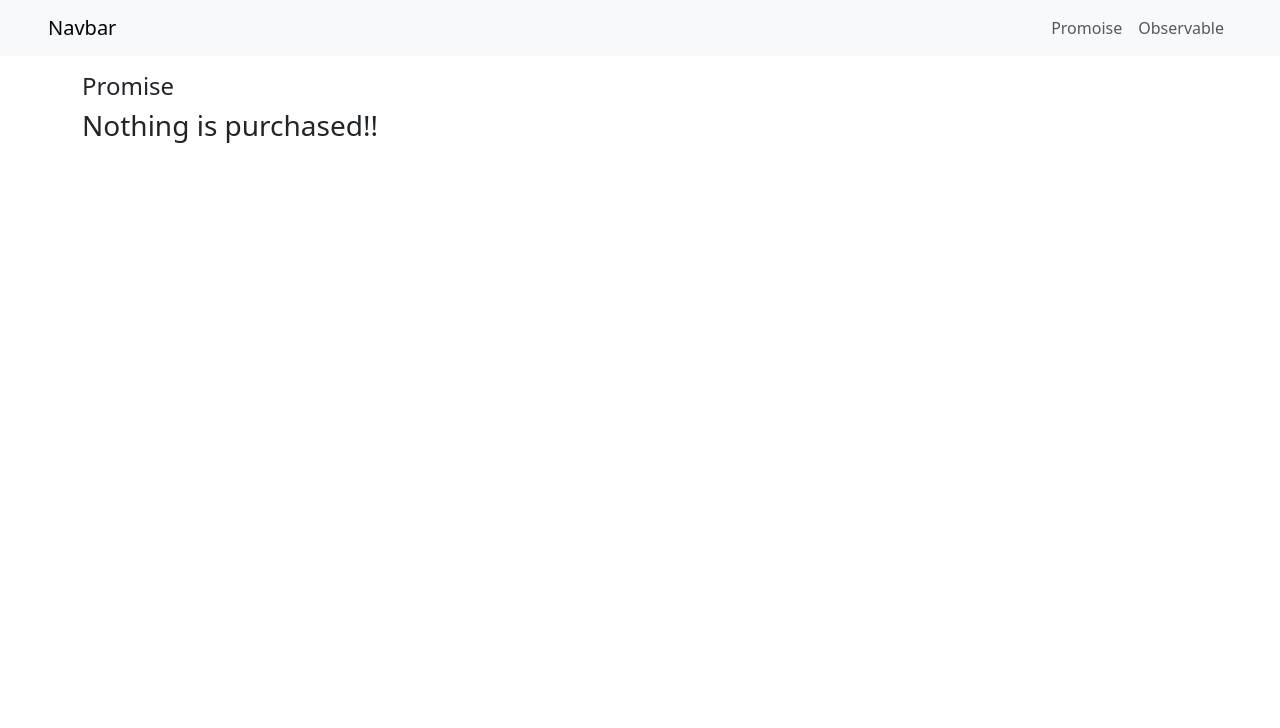
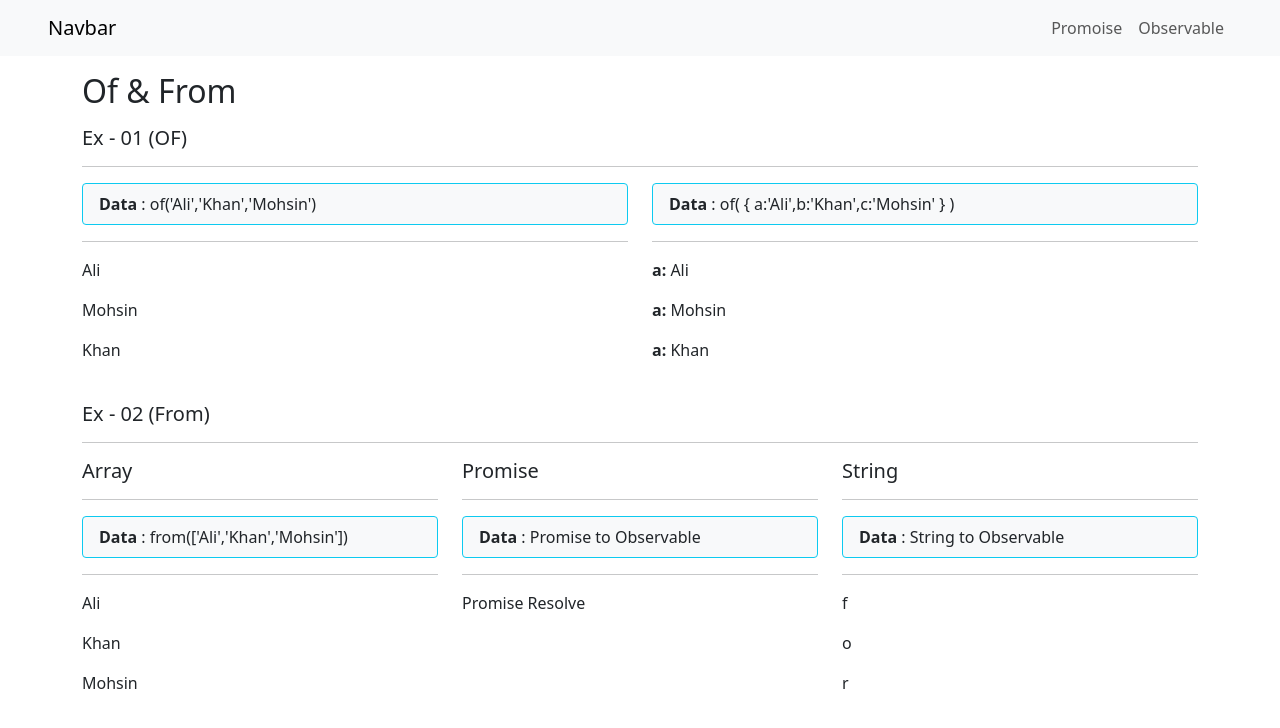
Before and after one commit to s0haibzafar/RxjsConcept, an Angular app: page /observable/ofFrom in a window 1280 px wide. Before the commit this address led to /promoise. Shown: the top 728 px of the page. Built offline with nearby package versions, Linux system fonts and the light colour scheme.

Commit message:
Work with of and from obs

```diff
--- a/src/app/app.module.ts
+++ b/src/app/app.module.ts
@@ -11,6 +11,7 @@ import { ListComponent } from './nobservable/list/list.component';
 import { FromEventComponent } from './nobservable/from-event/from-event.component';
 import { ItemCardComponent } from './components/item-card/item-card.component';
 import { IntervalComponent } from './nobservable/interval/interval.component';
+import { OfFromComponent } from './nobservable/of-from/of-from.component';
 
 @NgModule({
   declarations: [
@@ -21,7 +22,8 @@ import { IntervalComponent } from './nobservable/interval/interval.component';
     ListComponent,
     FromEventComponent,
     ItemCardComponent,
-    IntervalComponent
+    IntervalComponent,
+    OfFromComponent
   ],
   imports: [
     // NgbModule,
--- a/src/app/nobservable/list/list.component.html
+++ b/src/app/nobservable/list/list.component.html
@@ -7,6 +7,9 @@
         <div class="col-md-3">
             <app-item-card title="Interval & Timer" navigateLink="/interval"></app-item-card>
         </div>
+        <div class="col-md-3">
+            <app-item-card title="OF & From" navigateLink="/ofFrom"></app-item-card>
+        </div>
         <div class="col-md-3"></div>
         <div class="col-md-3"></div>
     </div>
--- /dev/null
+++ b/src/app/nobservable/of-from/of-from.component.html
@@ -0,0 +1,81 @@
+<div class="my-3">
+    <h2 class="my-3">Of & From </h2>
+
+    <div class="row">
+        <div class="col-md-12">
+            <!--  -->
+            <h5>Ex - 01 (OF)</h5>
+            <hr />
+            <!--  -->
+        </div>
+        <div class="col-md-6">
+            <!--  -->
+            <div>
+                <p class="border border-info rounded-1 bg-light py-2 px-3"><strong>Data </strong>:
+                    of('Ali','Khan','Mohsin')</p>
+            </div>
+            <hr />
+            <div id="elContainer"></div>
+            <!--  -->
+        </div>
+        <div class="col-md-6">
+            <!--  -->
+            <div>
+                <p class="border border-info rounded-1 bg-light py-2 px-3"><strong>Data </strong>: of( &#123;
+                    a:'Ali',b:'Khan',c:'Mohsin' &#125; )</p>
+            </div>
+            <hr />
+            <div id="">
+                <p><strong>a: </strong>{{ obsMsg.a }}</p>
+                <p><strong>a: </strong>{{ obsMsg.b }}</p>
+                <p><strong>a: </strong>{{ obsMsg.c }}</p>
+            </div>
+            <!--  -->
+        </div>
+        <div class="col-md-12 pt-4">
+            <!--  -->
+            <h5>Ex - 02 (From)</h5>
+            <hr />
+            <!--  -->
+        </div>
+        <div class="col-md-4">
+            <!--  -->
+            <h5>Array</h5>
+            <hr/>
+            <div>
+                <p class="border border-info rounded-1 bg-light py-2 px-3"><strong>Data </strong>:
+                    from(['Ali','Khan','Mohsin'])</p>
+            </div>
+            <hr />
+            <div id="elContainer2"></div>
+            <!--  -->
+        </div>
+        <div class="col-md-4">
+            <!--  -->
+            <h5>Promise</h5>
+            <hr/>
+            <div>
+                <p class="border border-info rounded-1 bg-light py-2 px-3"><strong>Data </strong>:
+                    Promise to Observable</p>
+            </div>
+            <hr />
+            <div id="elContainer3"></div>
+            <!--  -->
+        </div>
+        <div class="col-md-4">
+            <!--  -->
+            <h5>String</h5>
+            <hr/>
+            <div>
+                <p class="border border-info rounded-1 bg-light py-2 px-3"><strong>Data </strong>:
+                    String to Observable</p>
+            </div>
+            <hr />
+            <div id="elContainer4"></div>
+            <!--  -->
+        </div>
+
+    </div>
+
+
+</div>
--- /dev/null
+++ b/src/app/nobservable/of-from/of-from.component.ts
@@ -0,0 +1,51 @@
+import { Component, OnInit } from '@angular/core';
+import { from, of } from 'rxjs';
+import { DesignUtilityService } from 'src/app/appServices/design-utility.service';
+
+@Component({
+  selector: 'app-of-from',
+  templateUrl: './of-from.component.html',
+  styleUrls: ['./of-from.component.css']
+})
+export class OfFromComponent implements OnInit {
+
+  obsMsg !: {a:string,b:string,c:string};
+  constructor(private _designUtilityService: DesignUtilityService) { }
+
+  ngOnInit(): void {
+
+    // of example with single argument
+    of("Ali", "Mohsin", "Khan").subscribe((value)=>{
+      this._designUtilityService.print(value, "elContainer")
+    })
+
+    // of example with object
+    of({a:"Ali", b:"Mohsin", c:"Khan"}).subscribe((value)=>{
+      this.obsMsg = value;
+    })
+
+    //Array - From
+    from(["Ali","Khan","Mohsin"]).subscribe((value)=>{
+      this._designUtilityService.print(value, "elContainer2")
+    })
+
+    //Promise - From
+    const promise = new Promise(resolve=>{
+      setTimeout(()=>{
+        resolve('Promise Resolve ')
+      },3000)
+    })
+
+
+    from(promise).subscribe((value)=>{
+      this._designUtilityService.print(value as string, "elContainer3")
+    })
+
+    //String - From
+    from("for").subscribe((value)=>{
+      this._designUtilityService.print(value as string, "elContainer4")
+    })
+
+  }
+
+}
```
Also changed, not shown: src/app/app-routing.module.ts (+6 -1 lines), src/app/nobservable/of-from/of-from.component.css (added).
